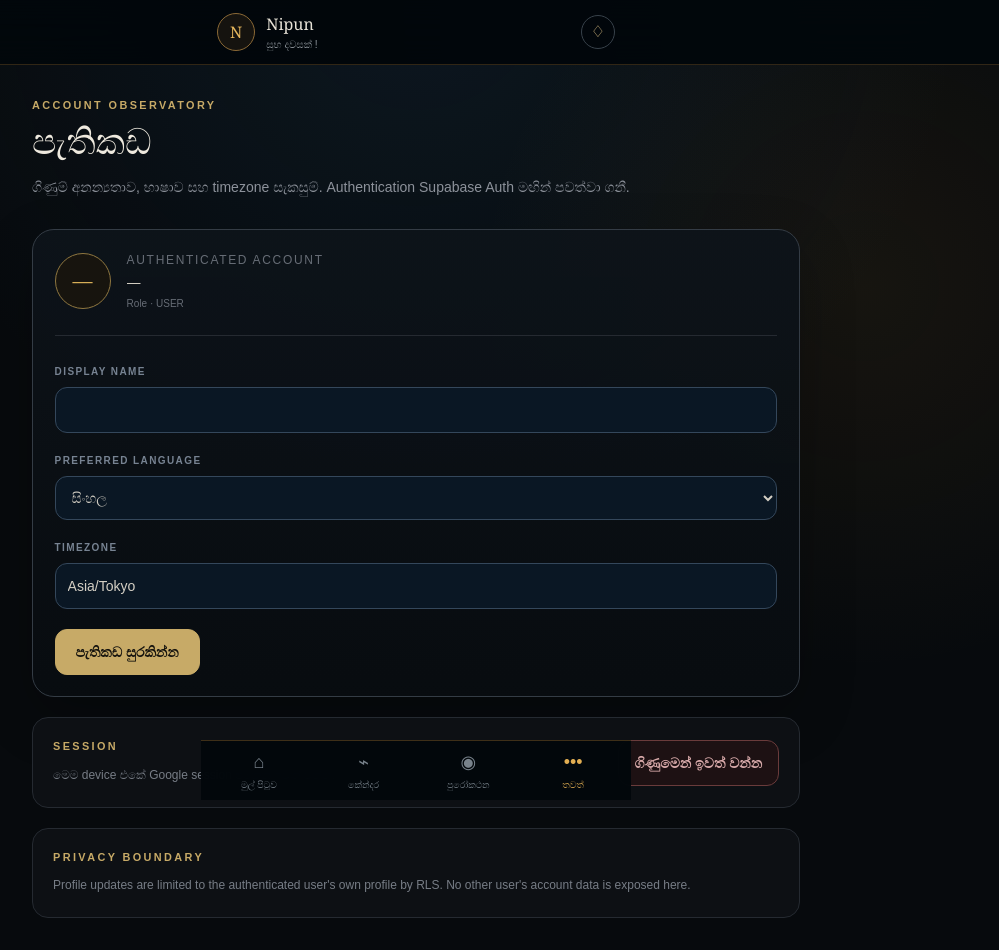
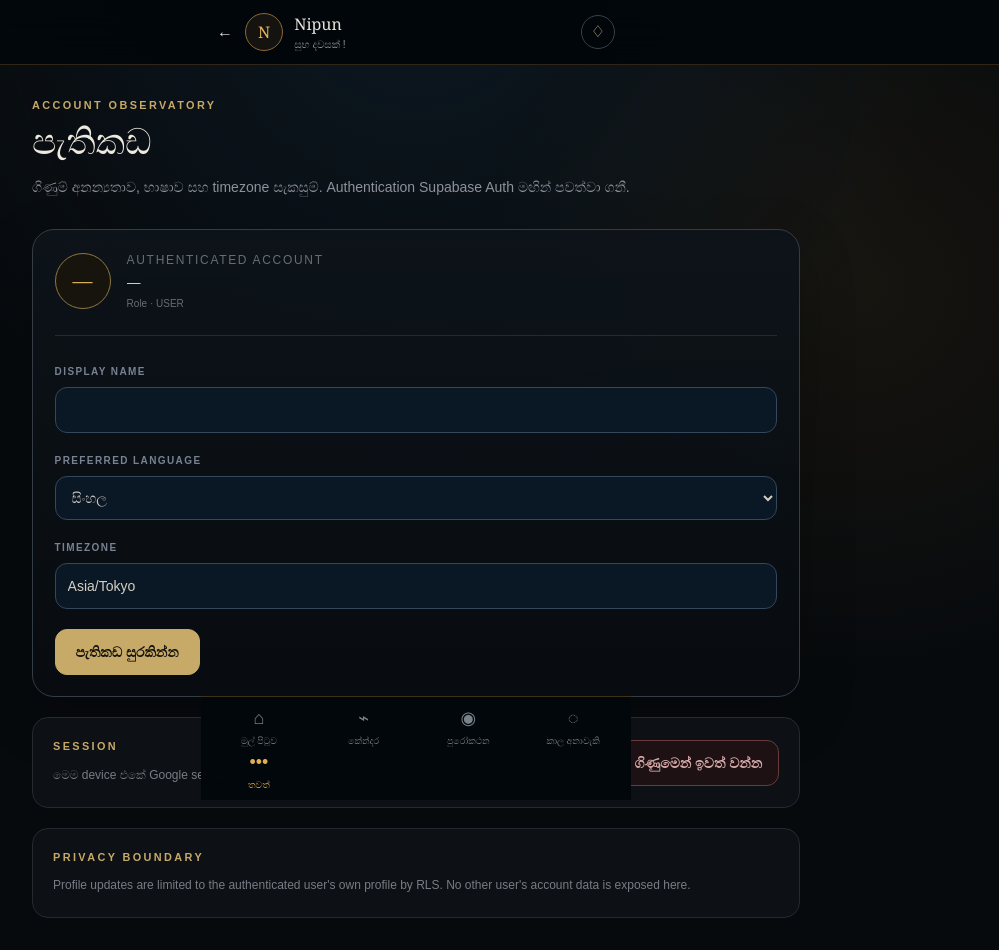
Before and after one commit to NipunSandaru91/NipunAstro, a Next.js app: page /profile in a window 1280 px wide. Shown: the whole page, without its empty margins (224-1223 px from the left). Built offline with nearby package versions, Linux system fonts and the light colour scheme; no server answers; the database is empty.

Commit message:
ui: add back navigation and forecast tab

```diff
--- a/app/components/app-nav.tsx
+++ b/app/components/app-nav.tsx
@@ -1,10 +1,12 @@
 import Link from "next/link";
 import { createClient } from "@/lib/supabase/server";
+import BackButton from "@/app/components/back-button";
 
 const items=[
   ["/dashboard","⌂","මුල් පිටුව","dashboard"],
   ["/my-chart","⌁","කේන්දර","chart"],
   ["/predictions","◉","පුරෝකථන","predictions"],
+  ["/predictions?view=forecast","◌","කාල අනාවැකි","forecast"],
   ["/profile","•••","තවත්","profile"],
 ] as const;
 
@@ -18,10 +20,13 @@ export default async function AppNav({active}:{active?:string}){
   return <>
     <header className="ref-app-header">
       <div className="ref-app-header-inner">
-        <Link href="/dashboard" className="ref-user-block">
+        <div className="flex items-center gap-3">
+          {active !== "dashboard" ? <BackButton /> : null}
+          <Link href="/dashboard" className="ref-user-block">
           <span className="ref-avatar">{name.slice(0,1).toUpperCase()}</span>
           <span><b>{name}</b><small>සුභ දවසක් !</small></span>
-        </Link>
+          </Link>
+        </div>
         <Link href="/profile" className="ref-bell" aria-label="Profile">♢</Link>
       </div>
     </header>
```
